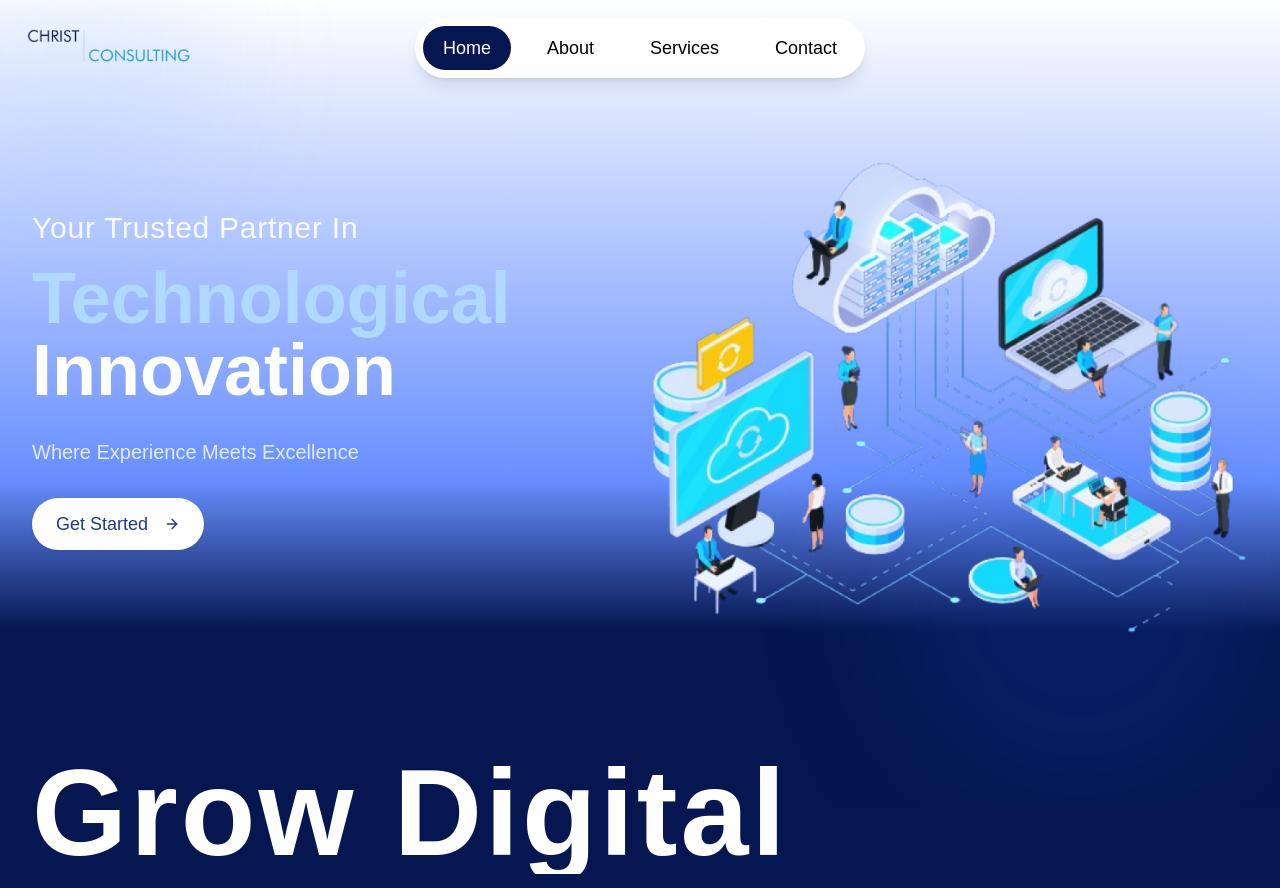
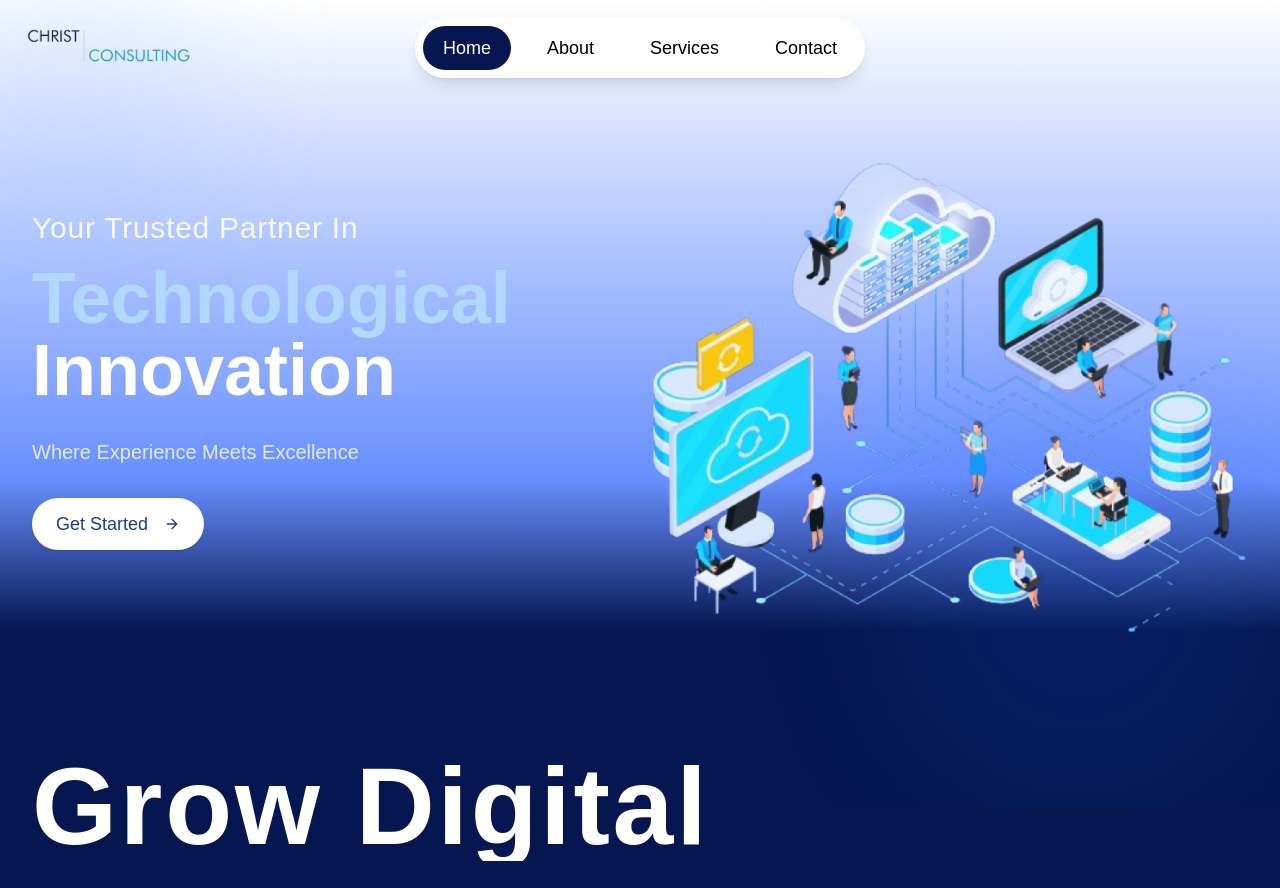
Before and after one commit to CHRIST-Consulting/TechTank-Portfolio-Website, a React (Vite) app: page / in a window 1280 px wide. Shown: the top 888 px of the page. Built offline with nearby package versions, Linux system fonts and the light colour scheme.

Commit message:
Adjusted the font size in below hero.

```diff
--- a/src/components/Home/BelowHero.jsx
+++ b/src/components/Home/BelowHero.jsx
@@ -44,7 +44,7 @@ const BelowHero = () => {
                 damping: 20,
               }}
             >
-              <h1 className='text-white text-[9.5502645503vw] font-bold tracking-wide leading-none whitespace-nowrap'>
+              <h1 className='text-white text-[8.5502645503vw] font-bold tracking-wide leading-none whitespace-nowrap'>
                 {text}
               </h1>
             </motion.div>
```
